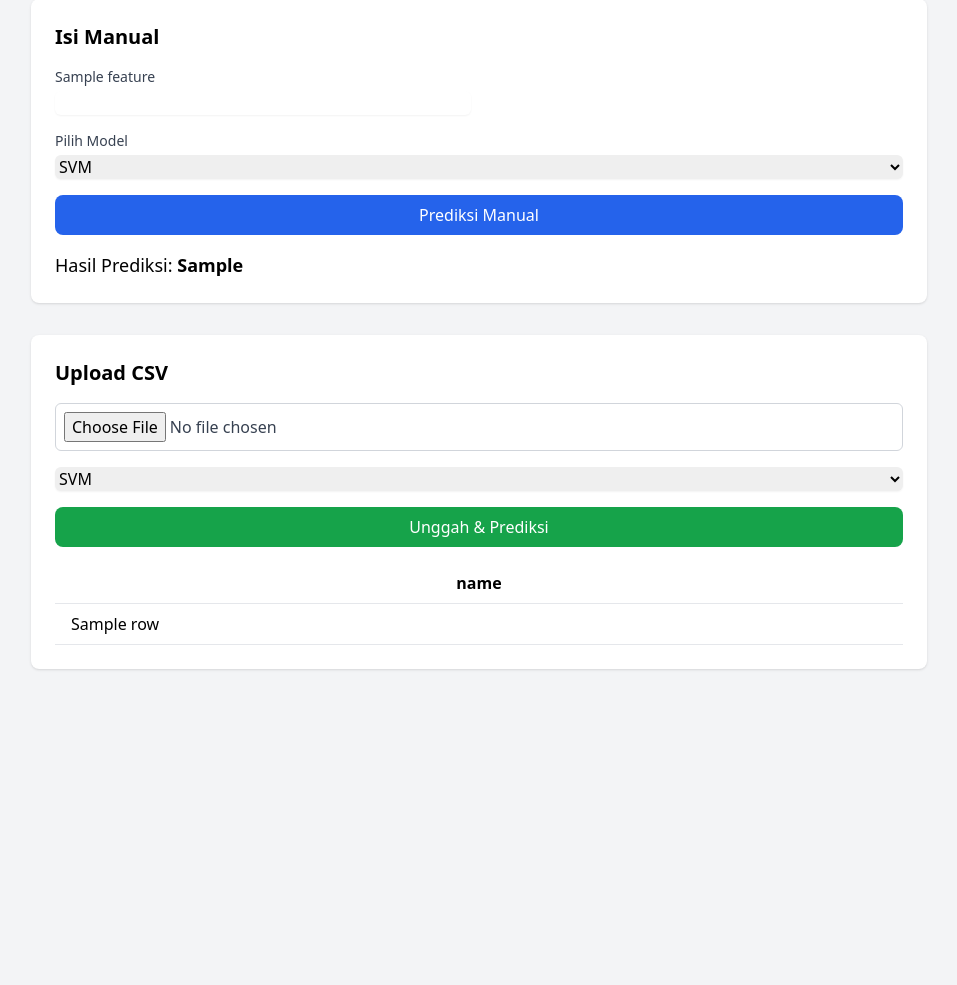
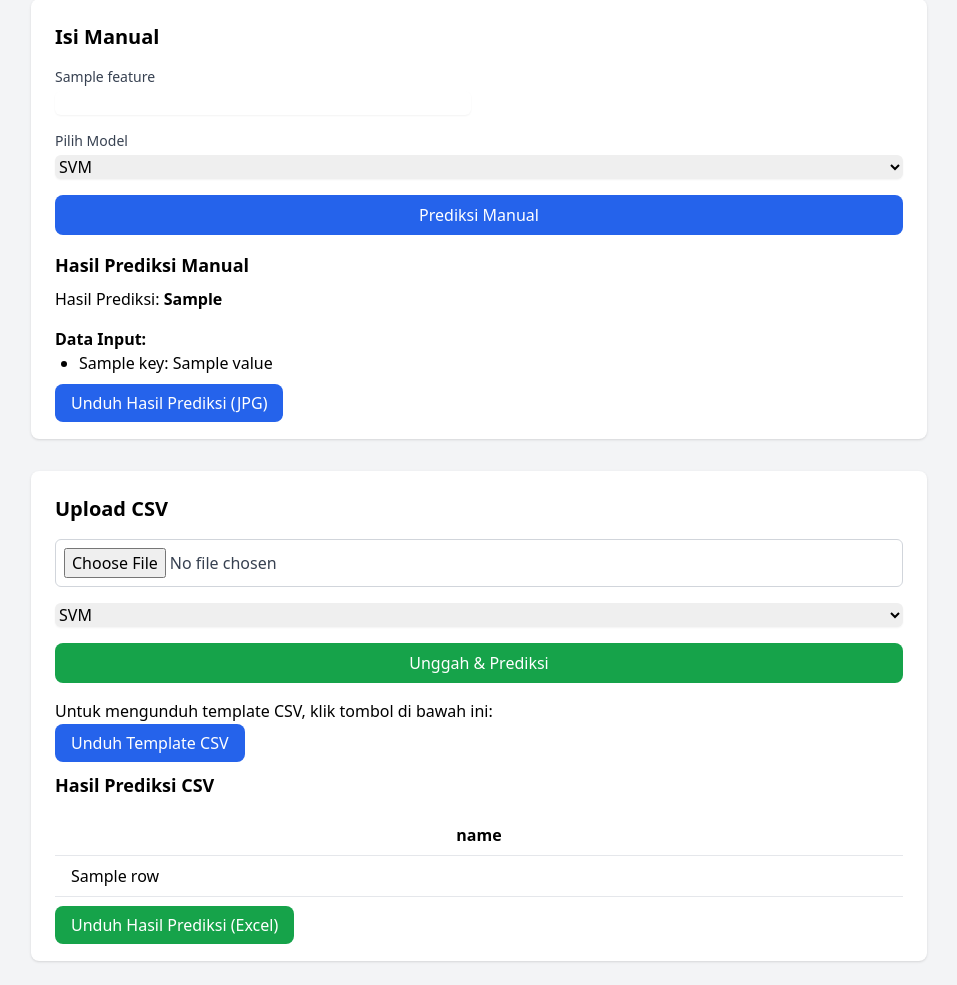
Before and after one commit to maulanafn313/studentlifestyle, a Flask app: template templates/index.html in a window 1280 px wide. Shown: the part 93-1078 px from the top of the page, without its empty margins (161-1118 px from the left). Before the commit the page ends 763 px from the top, so only its background shows below. Run offline with Flask 3, Linux system fonts and the light colour scheme; the template is opened without the code that fills it: most values are stand-ins (such as "Sample title", 1, 10 or a date in 2020); parts of the project's set-up code (start-up, migrations or seed data) failed here and were passed over; some libraries are stand-ins or nearby versions.

Commit message:
perbaikan model svm dan bisa download hasil prediksi

```diff
--- a/app.py
+++ b/app.py
@@ -2,64 +2,145 @@ from flask import Flask, render_template, request, redirect, url_for
 import pickle, io
 import pandas as pd
 import numpy as np
+import matplotlib.pyplot as plt
+from flask import Flask, render_template, request, send_file
+import io
 
 app = Flask(__name__)
 app.config['MAX_CONTENT_LENGTH'] = 2 * 1024 * 1024   # batasi upload 2 MB
 
 # — Load model & preprocessing sekali saat startup —
-with open('model/student_lifestyle_svm.pkl','rb') as f:
+with open('model/student_lifestyle_svm.pkl', 'rb') as f:
     svm = pickle.load(f)
-with open('model/student_lifestyle_nn.pkl','rb') as f:
+with open('model/student_lifestyle_nn.pkl', 'rb') as f:
     nn = pickle.load(f)
-with open('model/scaler.pkl','rb') as f:
-    scaler = pickle.load(f)
-with open('model/label_encoder.pkl','rb') as f:
-    le = pickle.load(f)
 with open('model/scalerSVM.pkl', 'rb') as f:
-    scaler = pickle.load(f)
+    scalersvm = pickle.load(f)
+with open('model/scaler.pkl', 'rb') as f:
+    scalernn = pickle.load(f)
 with open('model/label_encoderSVM.pkl', 'rb') as f:
-    le = pickle.load(f)
+    lesvm = pickle.load(f)
+with open('model/label_encoder.pkl', 'rb') as f:
+    lenn = pickle.load(f)
 
-# urutan kolom seperti scaler.feature_names_in_
-FEATURES = list(scaler.feature_names_in_)
+# Urutan kolom seperti scaler.feature_names_in_
+FEATURES_SVM = list(scalersvm.feature_names_in_)
+FEATURES_NN = list(scalernn.feature_names_in_)
 
-@app.route("/", methods=["GET","POST"])
+@app.route("/", methods=["GET", "POST"])
 def index():
     manual_pred = None
     upload_results = None
+    manual_input = None
 
     if request.method == "POST":
         # 1) Jika datang dari manual form
         if 'submit_manual' in request.form:
-            # kumpulkan 6 nilai
-            vals = [float(request.form[f]) for f in FEATURES]
+            # Pilih model berdasarkan input pengguna
+            model_choice = request.form['model_choice']
+            if model_choice == 'svm':
+                features = FEATURES_SVM
+                scaler = scalersvm
+                le = lesvm
+                model = svm
+            else:  # 'nn'
+                features = FEATURES_NN
+                scaler = scalernn
+                le = lenn
+                model = nn
+
+            # Kumpulkan nilai input
+            vals = [float(request.form[f]) for f in features]
+            manual_input = dict(zip(features, vals))
             X = scaler.transform([vals])
-            model = svm if request.form['model_choice']=='svm' else nn
             p = model.predict(X)
             manual_pred = le.inverse_transform(p)[0]
+
+            # Tambahkan hasil prediksi ke data input
+            manual_input['Predicted_Stress_Level'] = manual_pred
+
+            # Simpan hasil prediksi ke gambar
+            plt.figure(figsize=(8, 4))
+            plt.title("Hasil Prediksi Tingkat Stres")
+
+            #  Hanya gunakan fitur numerik untuk grafik
+            numeric_features = {key: value for key, value in manual_input.items() if isinstance(value, (int, float))}
+            bars = plt.bar(numeric_features.keys(), numeric_features.values(), color='skyblue')
+
+            # Tambahkan teks hasil prediksi di atas grafik
+            for bar in bars:
+                plt.text(bar.get_x() + bar.get_width() / 2, bar.get_height() + 0.1,
+                        f"{bar.get_height():.2f}", ha='center', va='bottom')
+
+            # Tambahkan hasil prediksi sebagai teks di grafik
+            plt.text(len(numeric_features) - 1, max(numeric_features.values()) + 0.5,
+                    f"Predicted Stress Level: {manual_pred}", fontsize=12, color='red', ha='center')
+
+            plt.xticks(rotation=45, ha='right')
+            plt.xlabel("Fitur")
+            plt.ylabel("Nilai")
+            plt.tight_layout()
+            plt.savefig("static/manual_prediction.jpg")
+            plt.close()
+
 
         # 2) Jika datang dari upload CSV
         elif 'submit_upload' in request.form:
             file = request.files['file']
             if file and file.filename.endswith('.csv'):
                 df = pd.read_csv(io.StringIO(file.stream.read().decode("UTF8")))
-                # validasi kolom
-                if not all(col in df.columns for col in FEATURES):
-                    upload_results = f"CSV harus memiliki kolom: {FEATURES}"
+
+                # Pilih model berdasarkan input pengguna
+                model_choice_upload = request.form['model_choice_upload']
+                if model_choice_upload == 'svm':
+                    features = FEATURES_SVM
+                    scaler = scalersvm
+                    le = lesvm
+                    model = svm
+                else:  # 'nn'
+                    features = FEATURES_NN
+                    scaler = scalernn
+                    le = lenn
+                    model = nn
+
+                # Validasi kolom
+                if not all(col in df.columns for col in features):
+                    upload_results = f"CSV harus memiliki kolom: {features}"
                 else:
-                    X = scaler.transform(df[FEATURES])
-                    model = svm if request.form['model_choice_upload']=='svm' else nn
+                    X = scaler.transform(df[features])
                     preds = model.predict(X)
                     df['Prediction'] = le.inverse_transform(preds)
-                    # kirim DataFrame ke template
+
+                    # Simpan hasil prediksi ke file Excel
+                    output_file = "static/results_predictions.xlsx"
+                    df.to_excel(output_file, index=False)
+
+                    # Kirim DataFrame ke template
                     upload_results = df.to_dict(orient='records')
             else:
                 upload_results = "File tidak valid. Unggah CSV."
 
     return render_template("index.html",
-                            features=FEATURES,
-                            manual_pred=manual_pred,
-                            upload_results=upload_results)
+                           features=FEATURES_SVM,  # Default fitur untuk form manual
+                           manual_pred=manual_pred,
+                            manual_input=manual_input,
+                           upload_results=upload_results)
+
+@app.route("/download_template")
+def download_template():
+    # Buat template CSV
+    template_data = """Study_Hours_Per_Day,Extracurricular_Hours_Per_Day,Sleep_Hours_Per_Day,Social_Hours_Per_Day,Physical_Activity_Hours_Per_Day,GPA
+6.5,2.1,7.2,1.7,6.5,2.88
+8.1,0.6,6.5,2.2,6.6,3.51
+5.3,3.5,8,4.2,3,2.75
+"""
+    # Kirim file CSV sebagai respons
+    return send_file(
+        io.BytesIO(template_data.encode('utf-8')),
+        mimetype="text/csv",
+        as_attachment=True,
+        download_name="template_student_lifestyle.csv"
+    )
 
 if __name__ == "__main__":
     app.run(debug=True)
--- a/templates/index.html
+++ b/templates/index.html
@@ -37,7 +37,22 @@
         </div>
       </form>
       {% if manual_pred %}
-      <p class="mt-4 text-lg">Hasil Prediksi: <span class="font-bold">{{ manual_pred }}</span></p>
+        <div class="mt-4">
+          <h3 class="text-lg font-semibold">Hasil Prediksi Manual</h3>
+          <p class="mt-2">Hasil Prediksi: <span class="font-bold">{{ manual_pred }}</span></p>
+          <h4 class="mt-4 text-md font-semibold">Data Input:</h4>
+          <ul class="list-disc ml-6">
+            {% for key, value in manual_input.items() %}
+            <li>{{ key.replace('_', ' ') }}: {{ value }}</li>
+            {% endfor %}
+          </ul>
+          <div class="mt-4">
+            <a href="/static/manual_prediction.jpg" download
+              class="py-2 px-4 bg-blue-600 text-white rounded-lg hover:bg-blue-700">
+              Unduh Hasil Prediksi (JPG)
+            </a>
+          </div>
+        </div>
       {% endif %}
     </div>
 
@@ -58,7 +73,17 @@
           Unggah & Prediksi
         </button>
       </form>
-      {% if upload_results %}
+
+      <!-- Tombol untuk mengunduh template CSV -->
+      <div class="mt-4">
+        <p class="mb-2">Untuk mengunduh template CSV, klik tombol di bawah ini:</p>
+        <a href="{{ url_for('download_template') }}"
+          class="py-2 px-4 bg-blue-600 text-white rounded-lg hover:bg-blue-700">
+          Unduh Template CSV
+        </a>
+      </div>
+
+      <!-- {% if upload_results %}
         {% if upload_results is string %}
           <p class="mt-4 text-red-600">{{ upload_results }}</p>
         {% else %}
@@ -83,6 +108,38 @@
             </table>
           </div>
         {% endif %}
+      {% endif %} -->
+
+      {% if upload_results %}
+        <div class="mt-4">
+          <h3 class="text-lg font-semibold">Hasil Prediksi CSV</h3>
+          <div class="mt-4 overflow-x-auto">
+            <table class="min-w-full bg-white">
+              <thead>
+                <tr>
+                  {% for h in upload_results[0].keys() %}
+                  <th class="px-4 py-2 border-b">{{ h }}</th>
+                  {% endfor %}
+                </tr>
+              </thead>
+              <tbody>
+                {% for row in upload_results %}
+                <tr class="hover:bg-gray-100">
+                  {% for v in row.values() %}
+                  <td class="px-4 py-2 border-b">{{ v }}</td>
+                  {% endfor %}
+                </tr>
+                {% endfor %}
+              </tbody>
+            </table>
+          </div>
+          <div class="mt-4">
+            <a href="/static/results_predictions.xlsx" download
+              class="py-2 px-4 bg-green-600 text-white rounded-lg hover:bg-green-700">
+              Unduh Hasil Prediksi (Excel)
+            </a>
+          </div>
+        </div>
       {% endif %}
     </div>
   </div>
```
Also changed, not shown: static/manual_prediction.jpg (added), 2 other files.
